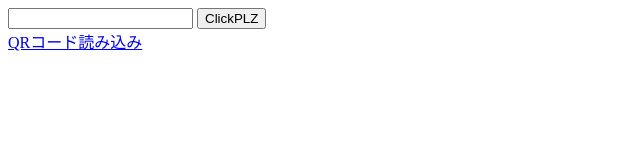
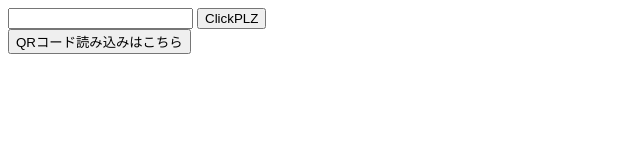
Before and after one commit to mimikonadeshiko/QRcode, a plain HTML site: page index.html in a window 1280 px wide. Shown: the whole page, without its empty margins (0-640 px from the left). Drawn offline with nearby package versions, Linux system fonts and the light colour scheme.

Commit message:
Update index.html

```diff
--- a/index.html
+++ b/index.html
@@ -5,7 +5,7 @@
 	<title>QRコード生成</title>
     <input type="text" name="name" id="namenum">
     <button onclick="generateQR()">ClickPLZ</button><br>
-    <a href="read.html">QRコード読み込み</a>
+    <button type="button" onclick="location.href='read.html'">QRコード読み込みはこちら</button>
 <script src="https://cdnjs.cloudflare.com/ajax/libs/jquery/3.4.1/jquery.min.js"></script>
 <script src="https://cdnjs.cloudflare.com/ajax/libs/jquery.qrcode/1.0/jquery.qrcode.min.js"></script>
 <script>
```
